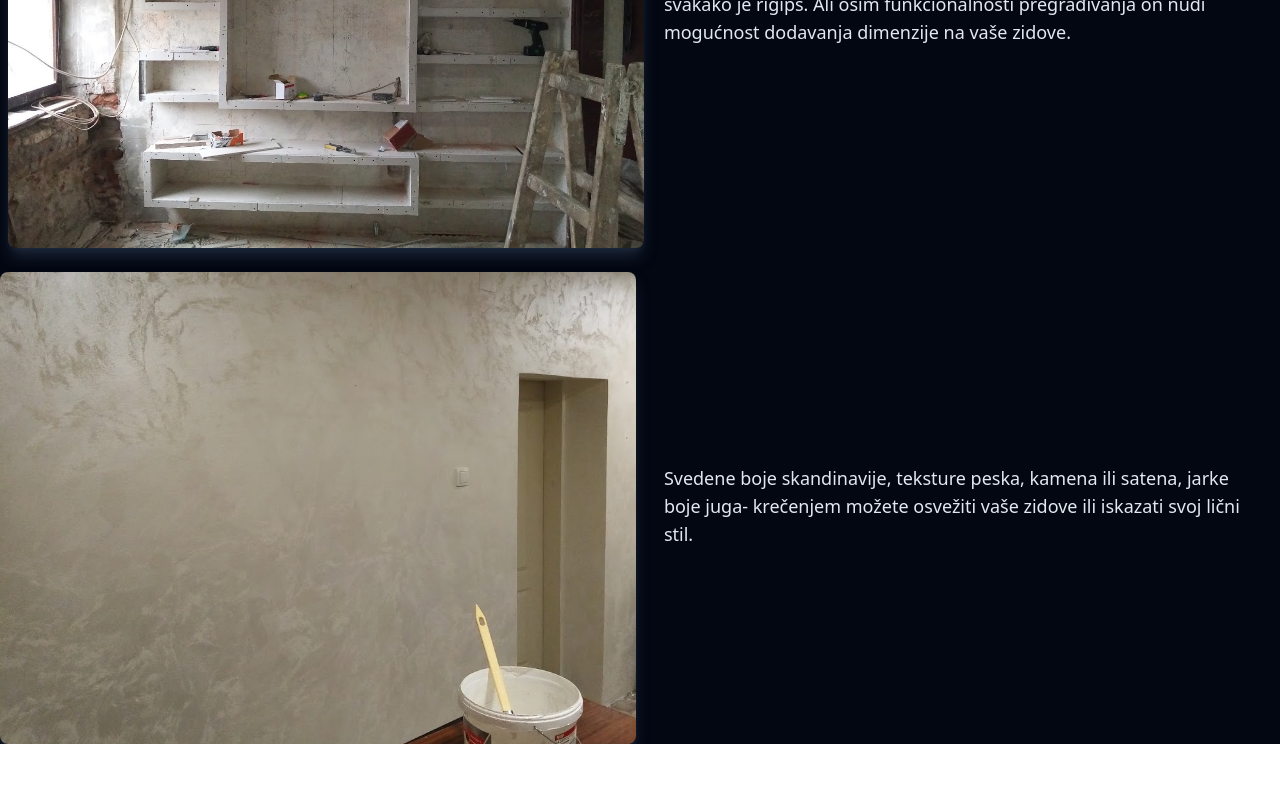
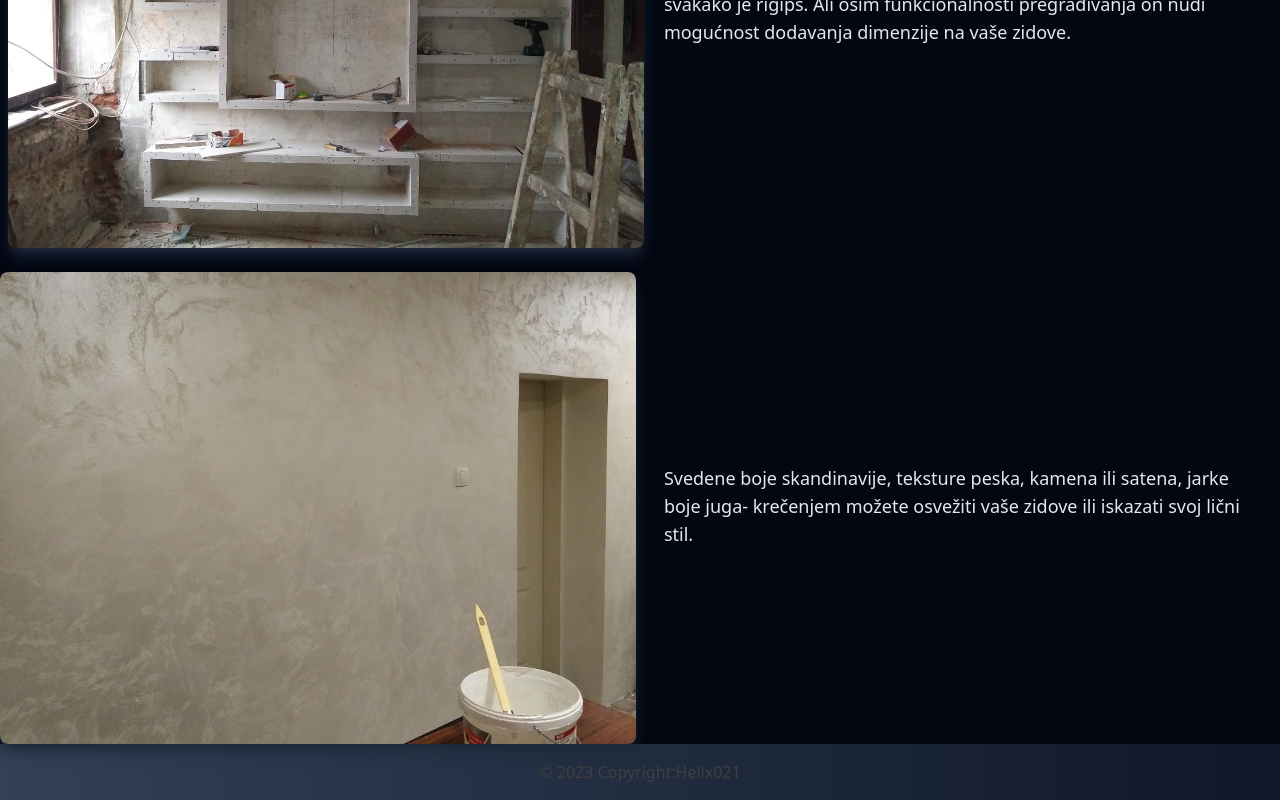
Before and after one commit to anabrnjasevic/majstori_tailwindcss, a Vue app: page / in a window 1280 px wide. Shown: the part 798-1598 px from the top of the page. Before the commit the page ends 1542 px from the top, so only its background shows below. Built offline with nearby package versions, Linux system fonts and the light colour scheme.

Commit message:
footer bijac

```diff
--- a/src/App.vue
+++ b/src/App.vue
@@ -5,6 +5,14 @@
     <Navigacija />
     <div class="mt-5"><RouterView/></div>
   </div>
+
+
+<footer
+  class="bg-gradient-to-r from-slate-700 to-slate-900 text-center lg:text-left">
+  <div class="p-4 text-center text-neutral-700 dark:text-neutral-200">
+    © 2023 Copyright:Helix021
+  </div>
+</footer>
 </template>
 
 <script setup>
```
